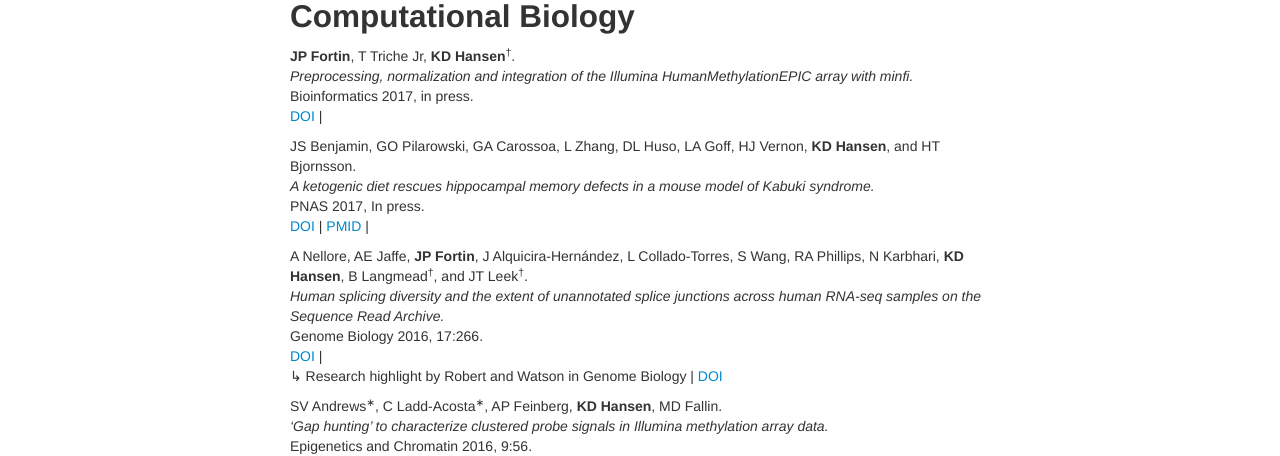
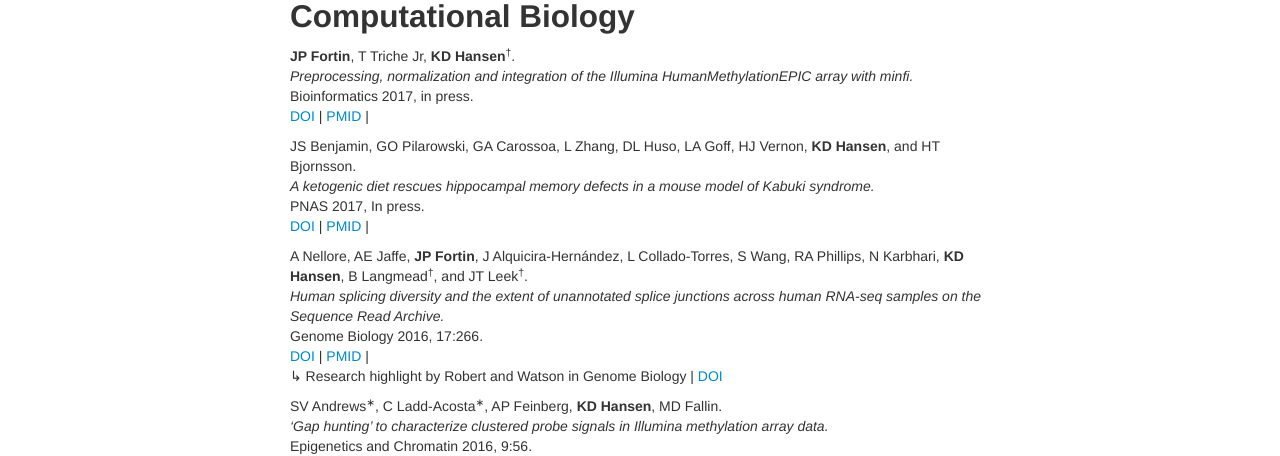
Before and after one commit to hansenlab/hansenlab.github.io, a Jekyll site: the page built from 02-pubs.md, in a window 1280 px wide and 900 px high. Shown: the part 426-882 px from the top of the window. Built offline with Jekyll 4.4.1, drawn with Linux system fonts in a browser that asks for light colours; comment, search, counter and statistics services are not loaded.

Commit message:
updated pubs

```diff
--- a/02-pubs.md
+++ b/02-pubs.md
@@ -37,6 +37,7 @@ Computational Biology
 <i>Preprocessing, normalization and integration of the Illumina HumanMethylationEPIC array with minfi.</i><br />
 Bioinformatics 2017, in press.<br />
 [DOI](https://doi.org/10.1093/bioinformatics/btw691) |
+[PMID](http://www.ncbi.nlm.nih.gov/pubmed/28035024) |
 <span data-badge-type="4" data-doi="10.1093/bioinformatics/btw691" data-hide-no-mentions="true" class="altmetric-embed"> </span><br />
 
 JS Benjamin, GO Pilarowski, GA Carossoa, L Zhang, DL Huso, LA Goff, HJ Vernon, <b>KD Hansen</b>, and HT Bjornsson.<br />
@@ -50,6 +51,7 @@ A Nellore, AE Jaffe, <b>JP Fortin</b>, J Alquicira-Hernández, L Collado-Torres,
 <i>Human splicing diversity and the extent of unannotated splice junctions across human RNA-seq samples on the Sequence Read Archive.</i><br />
 Genome Biology 2016, 17:266.<br />
 [DOI](https://doi.org/10.1186/s13059-016-1118-6) |
+[PMID](http://www.ncbi.nlm.nih.gov/pubmed/28038678) |
 <span data-badge-type="4" data-doi="10.1186/s13059-016-1118-6" data-hide-no-mentions="true" class="altmetric-embed"> </span><br />
 &#8627; Research highlight by Robert and Watson in Genome Biology | [DOI](http://doi.org/10.1186/s13059-016-1121-y)
 
```
